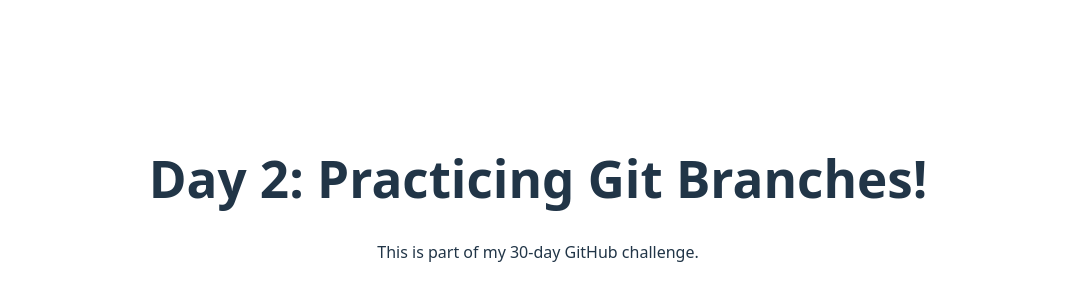
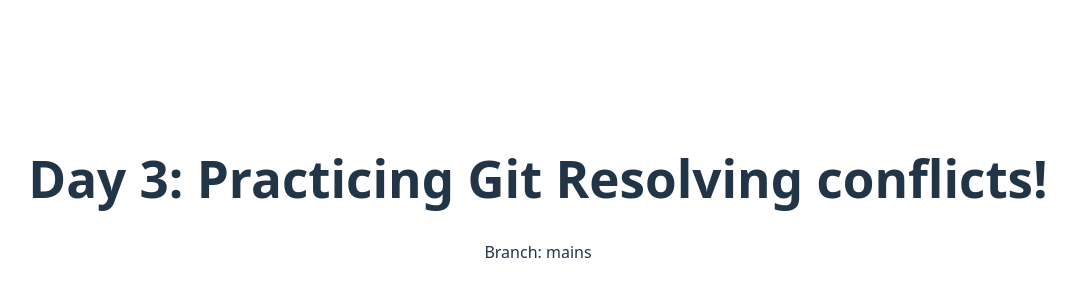
Before and after one commit to chunghoangtu/reactjs-examples, a React (Vite) app: page / in a window 1280 px wide. Shown: the part 202-502 px from the top of the page, without its empty margins (102-1178 px from the left). Built offline with nearby package versions, Linux system fonts and the light colour scheme.

Commit message:
Fix: update App.jsx on main

```diff
--- a/src/App.jsx
+++ b/src/App.jsx
@@ -6,8 +6,8 @@
   return (
     <>
       <div>
-        <h1>Day 2: Practicing Git Branches!</h1>
-        <p>This is part of my 30-day GitHub challenge.</p>
+        <h1>Day 3: Practicing Git Resolving conflicts!</h1>
+        <p>Branch: mains</p>
       </div>
     </>
   )
```
